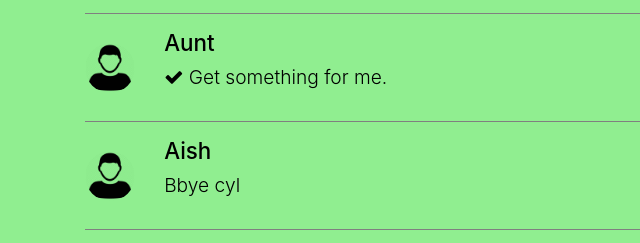
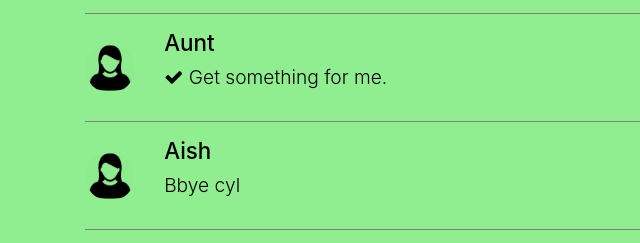
Before and after one commit to Amith-Chowdri/Amith-Whatsapp.github.io, a plain HTML site: page index.html in a window 1280 px wide. Shown: the part 701-944 px from the top of the page, 0-640 px from the left. Drawn offline with nearby package versions, Linux system fonts and the light colour scheme.

Commit message:
some changes

```diff
--- a/index.html
+++ b/index.html
@@ -195,7 +195,7 @@
 							<div class="col-lg-10 col-sm-10 col-9">
 								<div class="row">
 									<div class="col-lg-1 col-md-2 col-sm-2 col-3 d-flex justify-content-center align-items-center">
-										<img src="dp.png" width="50" height="50" alt="" class="rounded-circle">
+										<img src="icon1.png" width="50" height="50" alt="" class="rounded-circle">
 									</div>
 									<div class="col-lg-11 col-md-10 col-sm-10 col-9">
 										<h5 class="text-truncate">Aunt</h5>
@@ -214,7 +214,7 @@
 							<div class="col-lg-10 col-sm-10 col-9">
 								<div class="row">
 									<div class="col-lg-1 col-md-2 col-sm-2 col-3 d-flex justify-content-center align-items-center">
-										<img src="dp.png" width="50" height="50" alt="" class="rounded-circle">
+										<img src="icon1.png" width="50" height="50" alt="" class="rounded-circle">
 									</div>
 									<div class="col-lg-11 col-md-10 col-sm-10 col-9">
 										<h5 class="text-truncate">Aish</h5>
```
